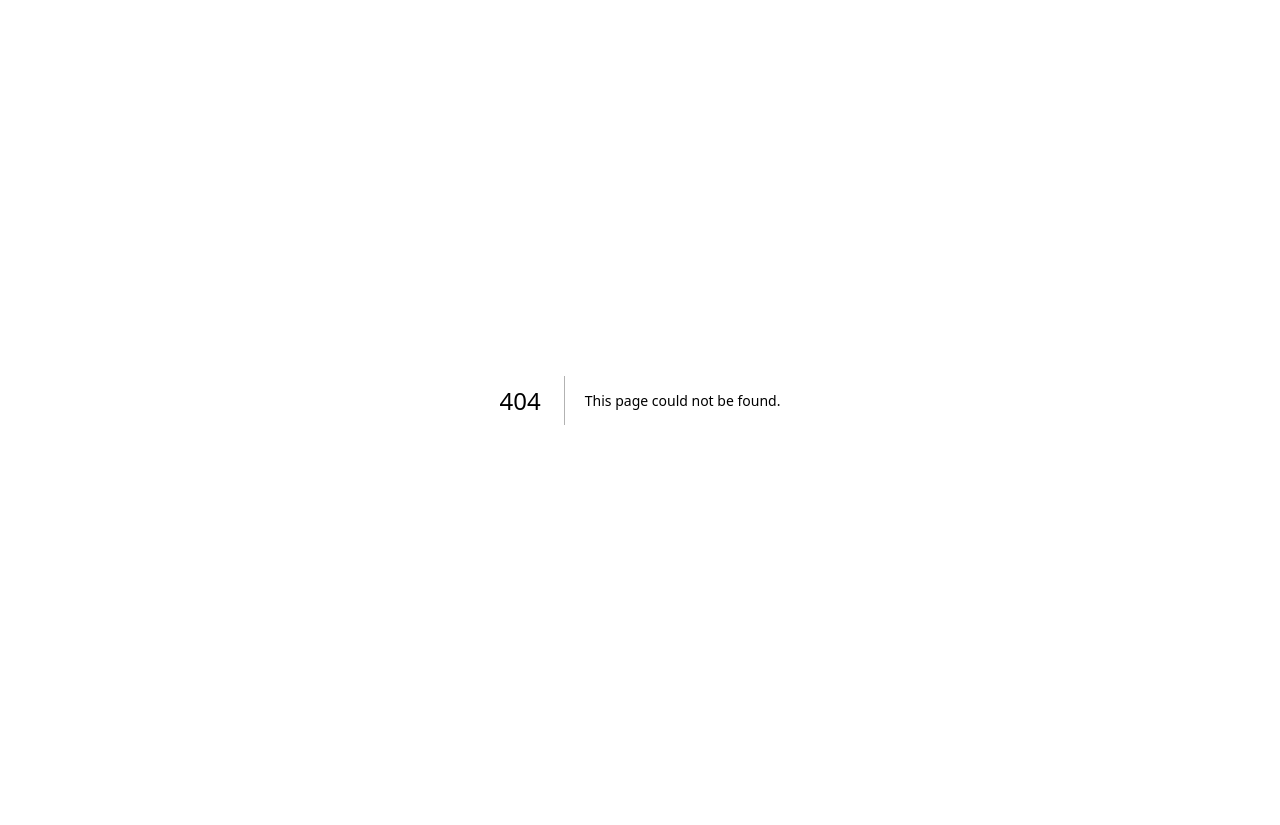
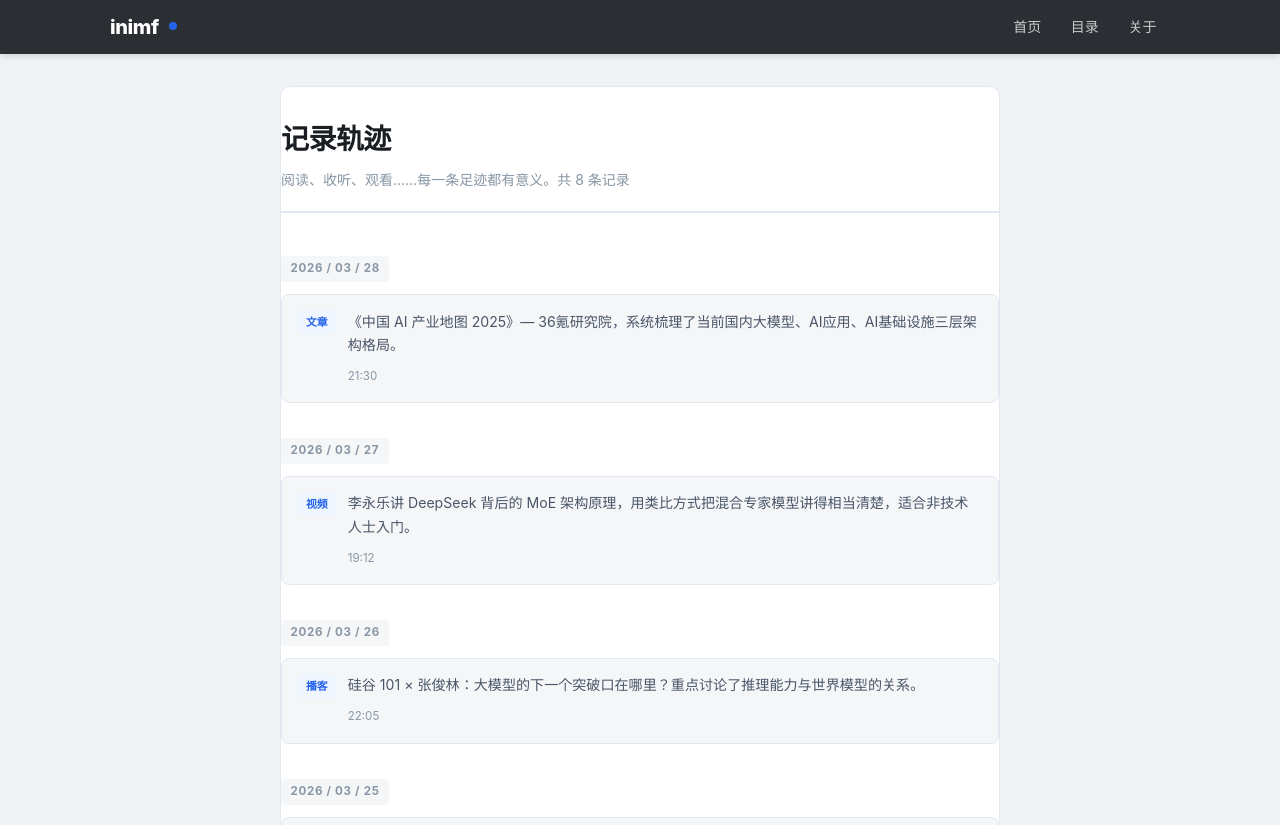
Before and after one commit to web1286/inimf-blog, a Next.js app: page /tracks in a window 1280 px wide. Before the commit this address had no page. Shown: the top 825 px of the page. Before the commit the page ends 800 px from the top, so only its background shows below. Built offline with nearby package versions, Linux system fonts and the light colour scheme.

Commit message:
✨ feat: 记录轨迹独立目录页 /tracks

```diff
--- /dev/null
+++ b/pages/tracks.tsx
@@ -0,0 +1,43 @@
+import Layout from '../components/Layout'
+import { TRACKS } from '../data/tracks'
+
+export default function TracksPage() {
+  // 按日期降序排列（已是最新在前，直接用）
+  const grouped = TRACKS.reduce<Record<string, typeof TRACKS>>((acc, item) => {
+    if (!acc[item.date]) acc[item.date] = []
+    acc[item.date].push(item)
+    return acc
+  }, {})
+
+  const sortedDates = Object.keys(grouped).sort((a, b) => b.localeCompare(a))
+
+  return (
+    <Layout title="记录轨迹" hideSidebar>
+      <div className="archive-page">
+        <div className="archive-header">
+          <h1 className="archive-title">记录轨迹</h1>
+          <p className="archive-desc">阅读、收听、观看……每一条足迹都有意义。共 {TRACKS.length} 条记录</p>
+        </div>
+
+        <div className="tracks-timeline">
+          {sortedDates.map(date => (
+            <div key={date} className="tracks-date-group">
+              <div className="tracks-date-label">{date.replace(/-/g, ' / ')}</div>
+              <div className="tracks-items">
+                {grouped[date].map((t, i) => (
+                  <div key={i} className="tracks-item">
+                    <span className={`tracks-type-badge tracks-type-${t.type}`}>{t.type}</span>
+                    <div className="tracks-item-body">
+                      <p className="tracks-item-content">{t.content}</p>
+                      <span className="tracks-item-time">{t.time}</span>
+                    </div>
+                  </div>
+                ))}
+              </div>
+            </div>
+          ))}
+        </div>
+      </div>
+    </Layout>
+  )
+}
```
